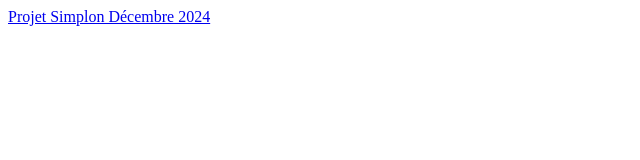
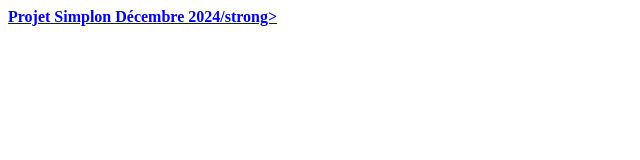
Before and after one commit to hojulien/simplon-projet-dec-2024, a plain HTML site: page index.html in a window 1280 px wide. Shown: the whole page, without its empty margins (0-640 px from the left). Drawn offline with Linux system fonts and the light colour scheme.

Commit message:
Update index.html

```diff
--- a/index.html
+++ b/index.html
@@ -1 +1 @@
-<a href="visite.html">Projet Simplon Décembre 2024</a>
+<a href="visite.html"><strong>Projet Simplon Décembre 2024/strong></a>
```
